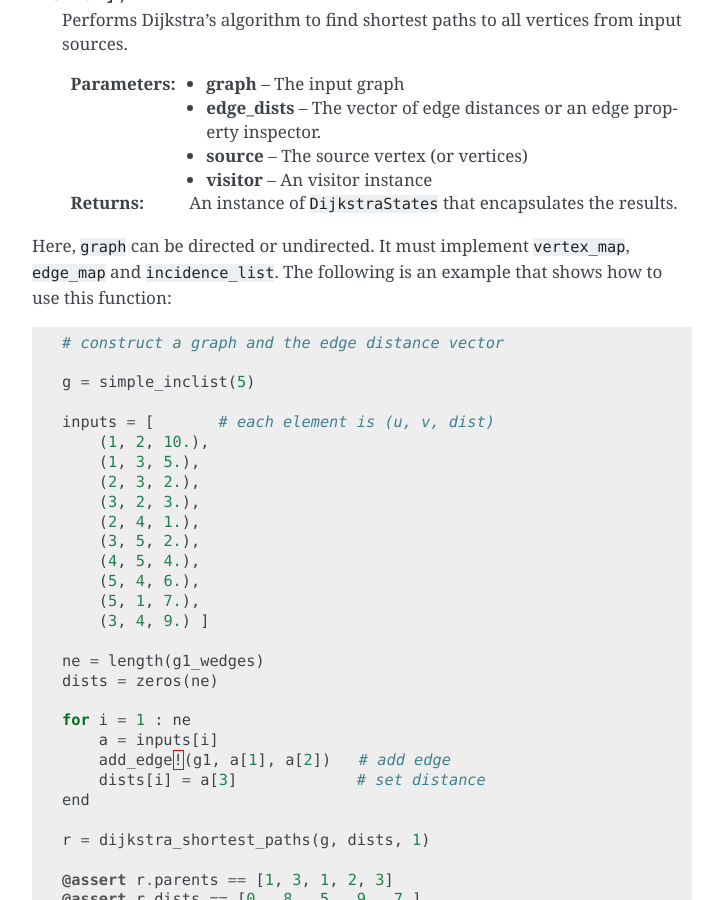
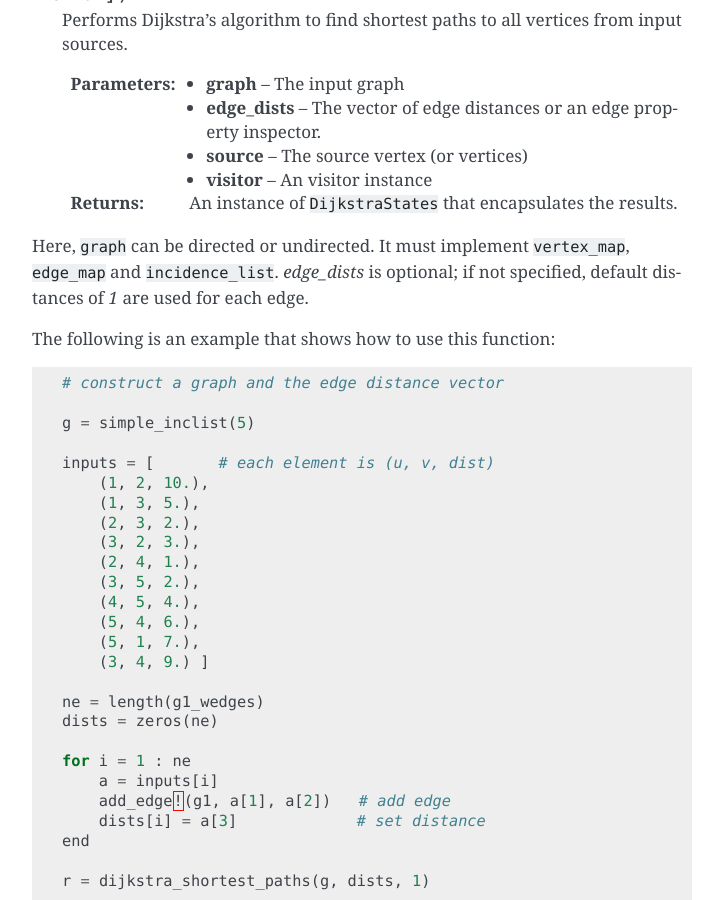
Before and after one commit to JuliaGraphs/Graphs.jl, a Sphinx documentation site: the page built from doc/source/algorithms.rst, in a window 1280 px wide and 900 px high, scrolled down 3091 px. Shown: the whole window, without its empty margins (388-1111 px from the left). Built offline with Sphinx 7.4.7, drawn with Linux system fonts in a browser that asks for light colours; formulas are drawn with MathJax 3.

Commit message:
edge_dists is now optional for Dijkstra
Documentation to support the fact that edge_dists is now optional for dijkstra.

```diff
--- a/doc/source/algorithms.rst
+++ b/doc/source/algorithms.rst
@@ -123,7 +123,10 @@ Dijkstra's Algorithm
     :returns:           An instance of ``DijkstraStates`` that encapsulates the results.
 
 Here, ``graph`` can be directed or undirected. It must implement
-``vertex_map``, ``edge_map`` and ``incidence_list``. The following is an example that shows how to use this function:
+``vertex_map``, ``edge_map`` and ``incidence_list``. `edge_dists` is optional; if not specified,
+default distances of `1` are used for each edge.
+
+The following is an example that shows how to use this function:
 
 .. code-block:: python
 
```
